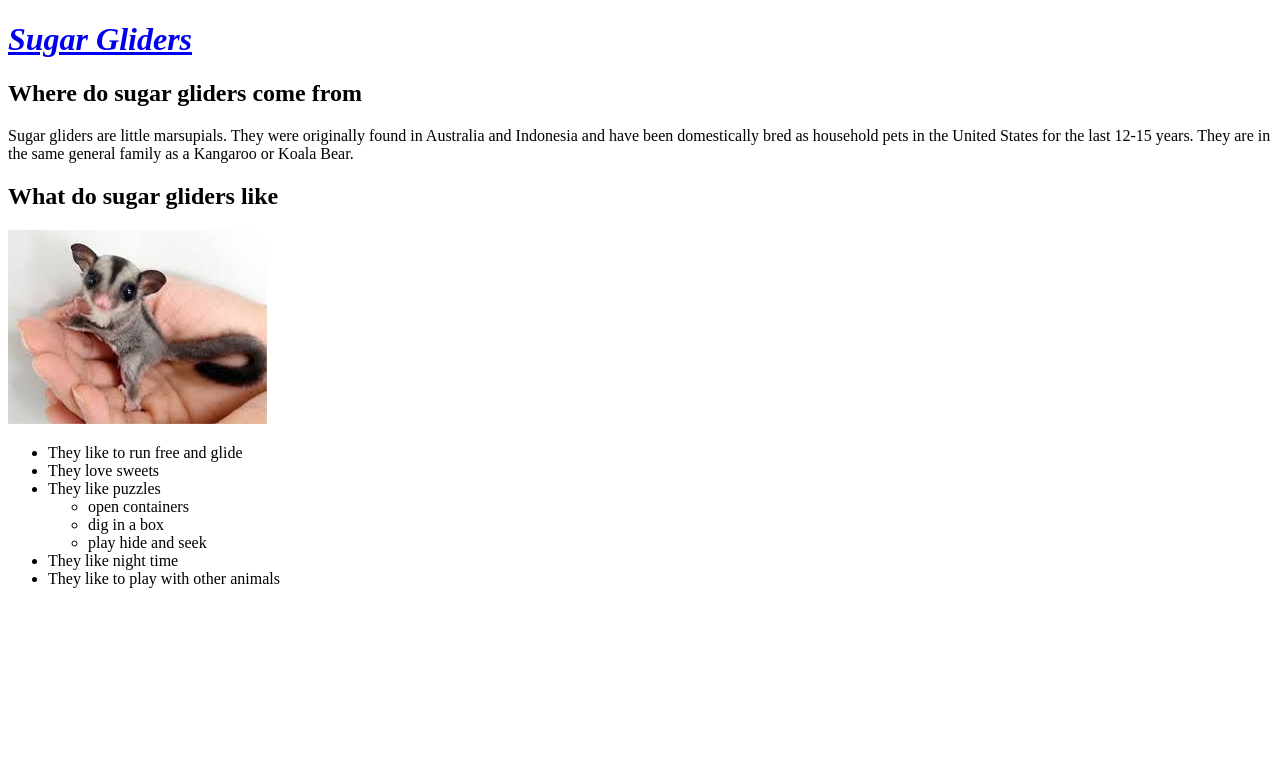
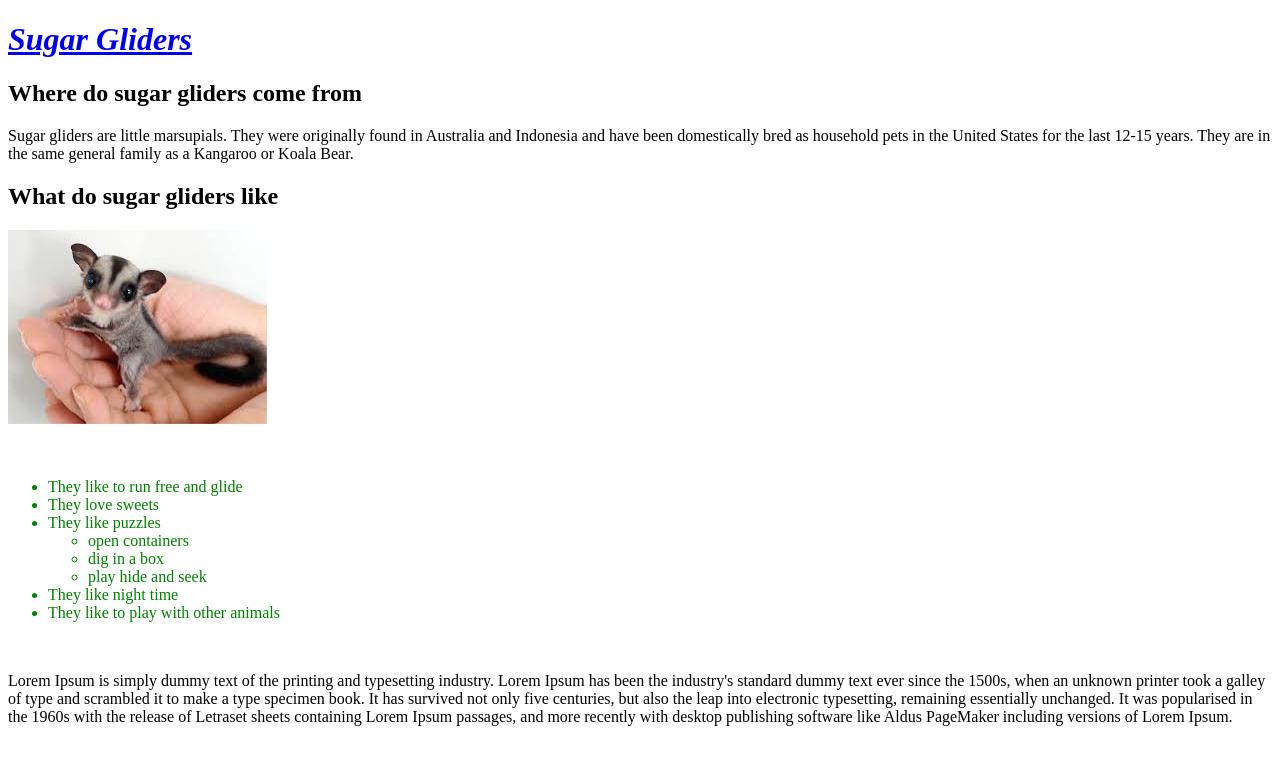
Before and after one commit to pursaa/my-pet-websites, a plain HTML site: page index.html in a window 1280 px wide. Drawn offline with Linux system fonts and the light colour scheme.

Commit message:
Create css file and add margin to ul

```diff
--- /dev/null
+++ b/css/styles.css
@@ -0,0 +1,5 @@
+.margin{
+  color: green;
+  margin-top: 50px;
+  margin-bottom: 50px;
+}
--- a/index.html
+++ b/index.html
@@ -2,6 +2,7 @@
 <html>
   <head>
     <title>All about sugar gliders</title>
+    <link href="css/styles.css" rel="stylesheet" type="text/css">
   </head>
   <body>
     <h1>
@@ -13,6 +14,7 @@
 
     <h2>What do <strong>sugar gliders</strong> like</h2>
     <img src="img/sugar_glider.jpeg" alt="A photo of a cute sugar glider.">
+    <div class="margin">
       <ul>
         <li>They like to run free and glide</li>
         <li>They love sweets</li>
@@ -26,5 +28,8 @@
         <li>They like night time</li>
         <li>They like to play with other animals</li>
       </ul>
+    </div>
+    <p>Lorem Ipsum is simply dummy text of the printing and typesetting industry. Lorem Ipsum has been the industry's standard dummy text ever since the 1500s, when an unknown printer took a galley of type and scrambled it to make a type specimen book. It has survived not only five centuries, but also the leap into electronic typesetting, remaining essentially unchanged. It was popularised in the 1960s with the release of Letraset sheets containing Lorem Ipsum passages, and more recently with desktop publishing software like Aldus PageMaker including versions of Lorem Ipsum.</p>
+
   </body>
 </html>
```
Lines whose indentation alone changed are shown as unchanged.
